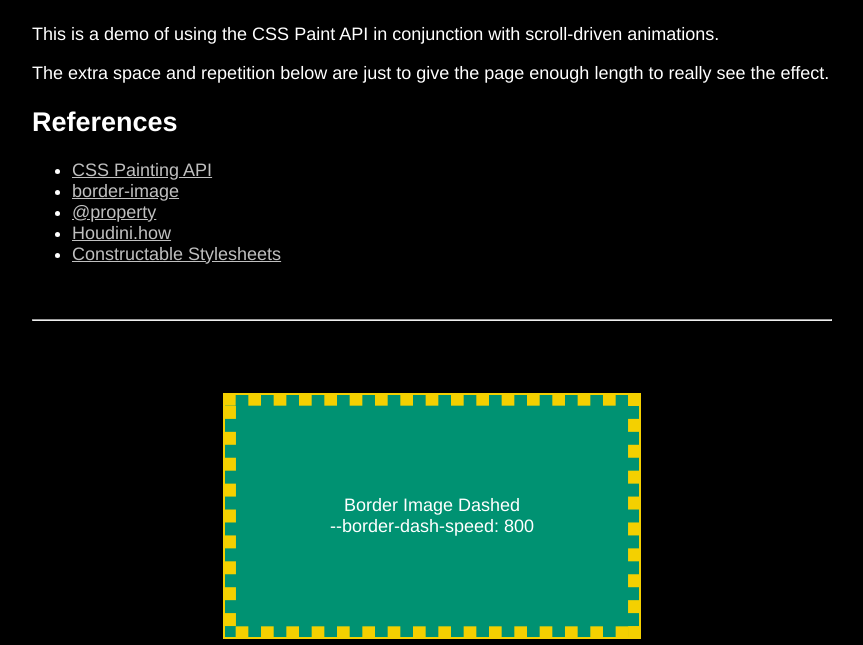
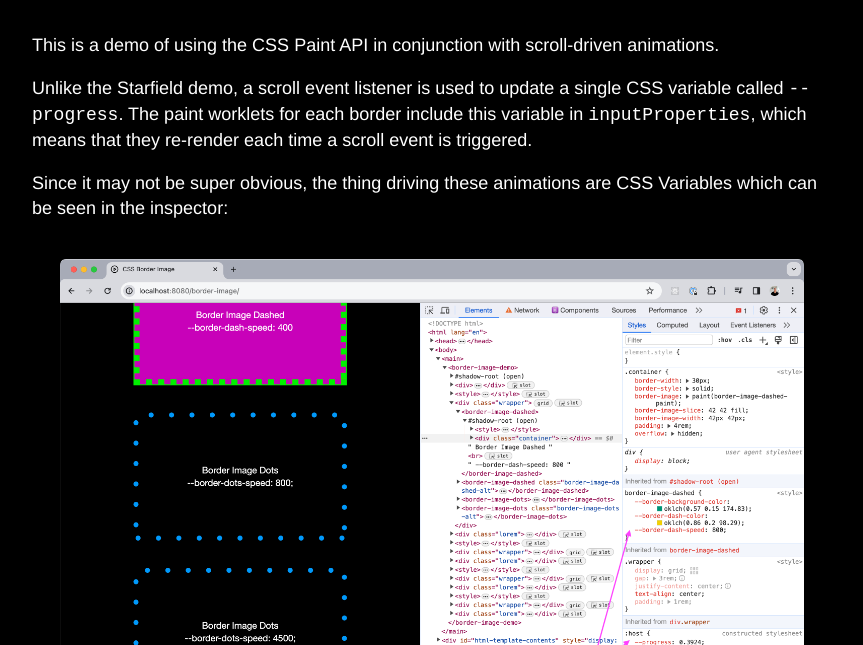
Before and after one commit to andyvanee/css-demoscene, a plain HTML site: page border-image/index.html in a window 1280 px wide. Shown: the part 155-800 px from the top of the page, without its empty margins (208-1071 px from the left). Drawn offline with Linux system fonts and the light colour scheme.

Commit message:
Updated docs for border-image

```diff
--- a/border-image/index.html
+++ b/border-image/index.html
@@ -11,6 +11,7 @@
         :root {
             font-family: Helvetica Neue, Arial, Helvetica, sans-serif;
             font-size: 18px;
+            line-height: 1.4;
             background-color: black;
             color: white;
         }
@@ -36,6 +37,10 @@
             padding: 0.5rem;
             border-bottom: 5px solid oklch(0.64 0.18 233.5 / 0.4);
             margin-bottom: 2rem;
+        }
+
+        img {
+            max-width: 100%;
         }
 
         .lorem {
@@ -83,17 +88,38 @@
                     This is a demo of using the CSS Paint API in conjunction with scroll-driven animations.
                 </p>
                 <p>
+                    Unlike the Starfield demo, a scroll event listener is used to update a single CSS variable called
+                    <code>--progress</code>. The paint worklets for each border include this variable in
+                    <code>inputProperties</code>, which means that they re-render each time a scroll event is triggered.
+                </p>
+                <p>
+                    Since it may not be super obvious, the thing driving these animations are CSS Variables which can be
+                    seen in the inspector:
+                </p>
+                <img src="./css-variables.png" alt="CSS Variables in Inspector" />
+                <p>
                     The extra space and repetition below are just to give the page enough length to really see the
                     effect.
                 </p>
-                <h2>References</h2>
+                <h2>
+                    References
+                </h2>
                 <ul>
-                    <li><a href="https://developer.mozilla.org/en-US/docs/Web/API/CSS_Painting_API">CSS Painting API</a>
+                    <li>
+                        <a href="https://developer.mozilla.org/en-US/docs/Web/API/CSS_Painting_API">CSS Painting API</a>
                     </li>
-                    <li><a href="https://developer.mozilla.org/en-US/docs/Web/CSS/border-image">border-image</a></li>
-                    <li><a href="https://developer.mozilla.org/en-US/docs/Web/CSS/@property">@property</a></li>
-                    <li><a href="https://houdini.how/">Houdini.how</a></li>
-                    <li><a href="https://web.dev/articles/constructable-stylesheets">Constructable Stylesheets</a></li>
+                    <li>
+                        <a href="https://developer.mozilla.org/en-US/docs/Web/CSS/border-image">border-image</a>
+                    </li>
+                    <li>
+                        <a href="https://developer.mozilla.org/en-US/docs/Web/CSS/@property">@property</a>
+                    </li>
+                    <li>
+                        <a href="https://houdini.how/">Houdini.how</a>
+                    </li>
+                    <li>
+                        <a href="https://web.dev/articles/constructable-stylesheets">Constructable Stylesheets</a>
+                    </li>
                 </ul>
                 <hr style="margin: 3rem 0" />
             </div>
```
Also changed, not shown: border-image/css-variables.png (added).
